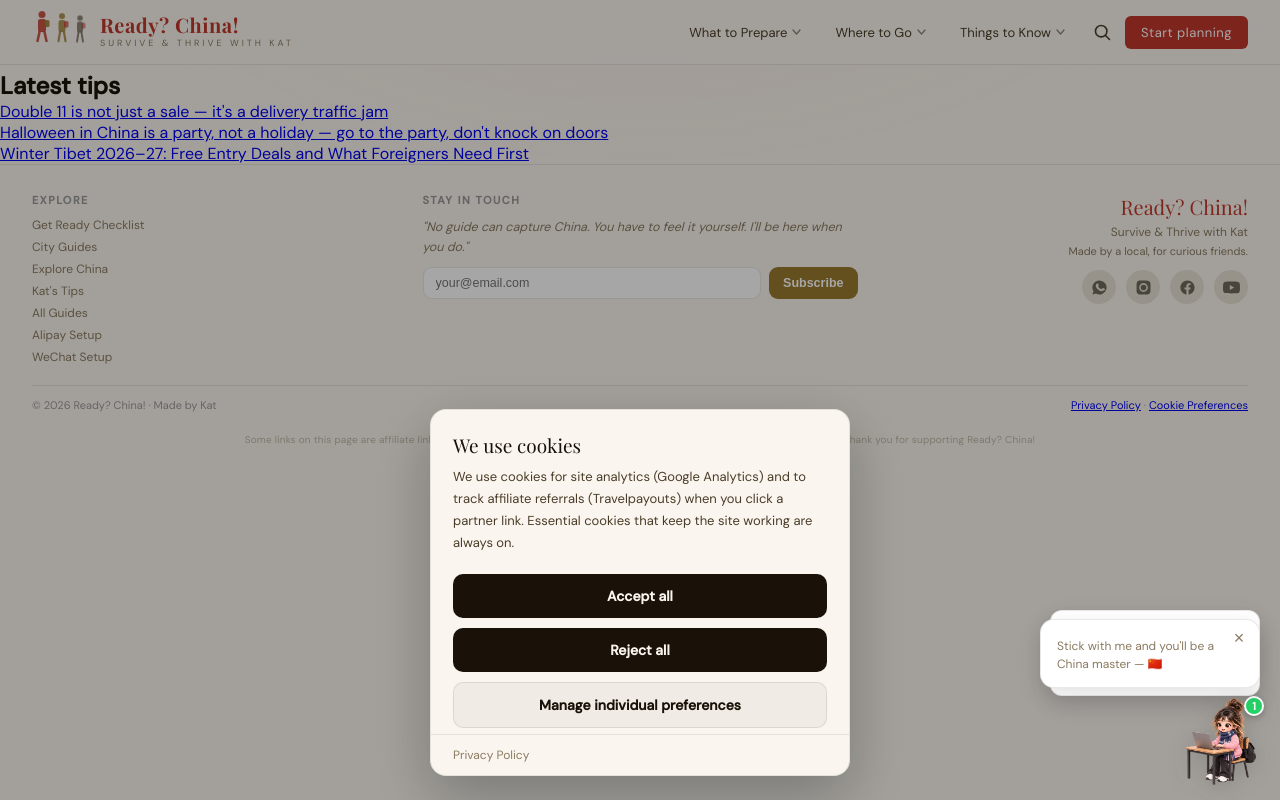
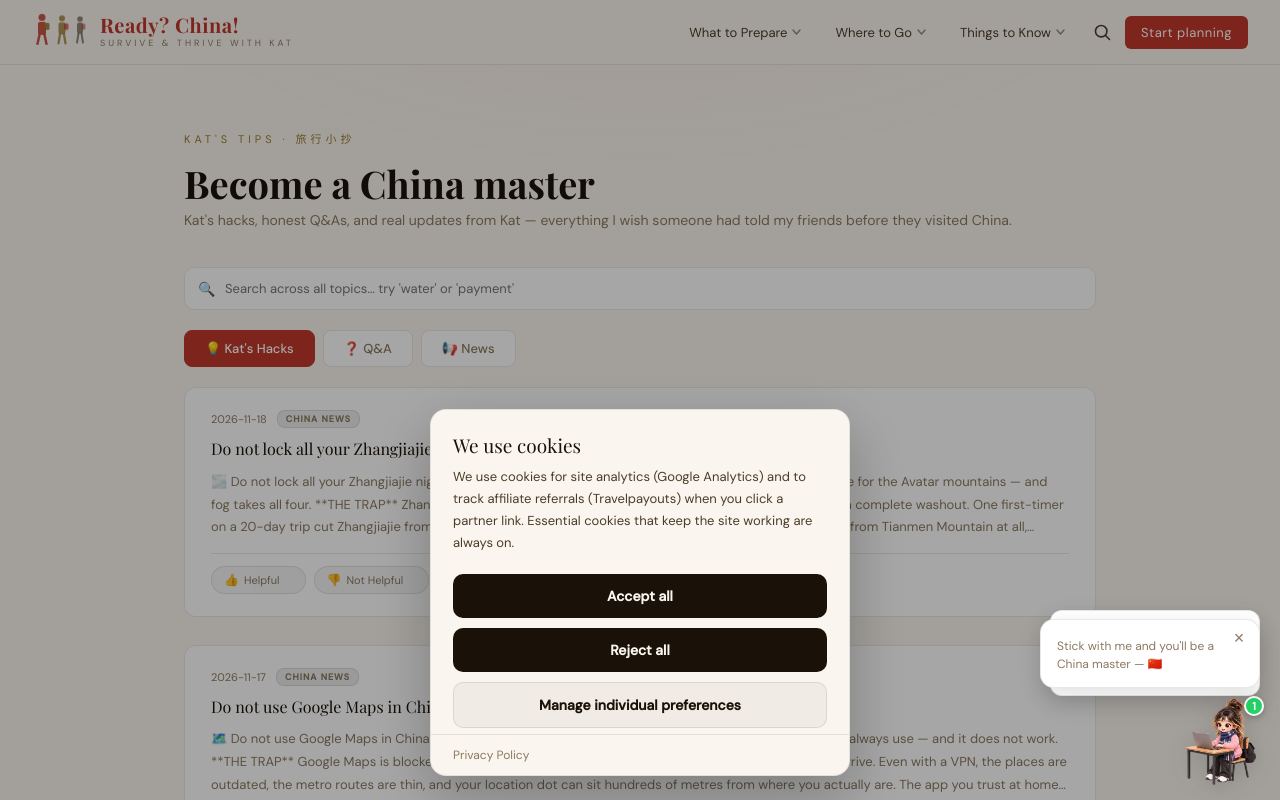
Before and after one commit to Katherine04bomb/rc, a plain HTML site: page community.html in a window 1280 px wide. Shown: the top 800 px of the page. Drawn offline with nearby package versions, Linux system fonts and the light colour scheme; no server answers; a web font is replaced by a local one.

Commit message:
fix: escape apostrophe breaking community.js; remove raw HTML fallback in community.html

```diff
--- a/assets/community.js
+++ b/assets/community.js
@@ -333,7 +333,7 @@ Set up WeChat at home, before you travel: a brand-new account that suddenly appe
       category: 'lifehacks',
       date: '29 October 2026',
       tag: 'lifehacks',
-      title: '🎃 Halloween in China is a party, not a holiday — go to the party, don't knock on doors',
+      title: '🎃 Halloween in China is a party, not a holiday — go to the party, don\'t knock on doors',
   body: `🇨🇳 Kat's Hacks — If you are in China on Saturday 31 October, do not plan your night around trick-or-treating. It works differently here, and it can still be a brilliant night out if you go where the party actually is.
 
 
--- a/community.html
+++ b/community.html
@@ -45,7 +45,7 @@
 
 <main>
   <!-- ═══════════ COMMUNITY — injected by community.js ═══════════ -->
-  <div id="community-container"></div> <section> <h2>Latest tips</h2> <ul> <li><a href="community/double-11-delivery-traffic-jam-travellers.html">Double 11 is not just a sale — it's a delivery traffic jam</a></li> <li><a href="community/halloween-in-china-party-not-holiday.html">Halloween in China is a party, not a holiday — go to the party, don't knock on doors</a></li> <li><a href="community/winter-tibet-free-attractions-2026.html">Winter Tibet 2026–27: Free Entry Deals and What Foreigners Need First</a></li> </ul> </section>
+  <div id="community-container"></div>
 </main>
 
 <footer id="site-footer"></footer>
```
